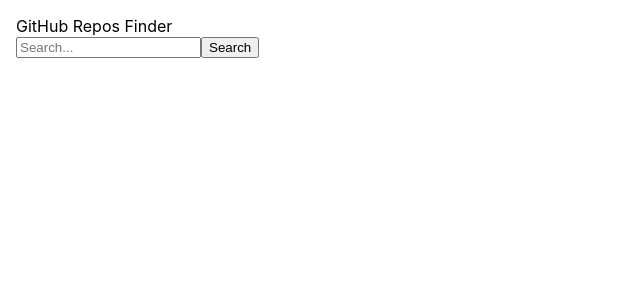
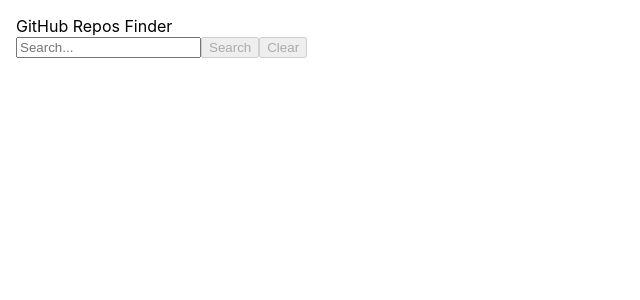
Before and after one commit to krnwnadhi/github-api-repo, a React (Create React App) app: page / in a window 1280 px wide. Shown: the top 300 px of the page, without its empty margins (0-640 px from the left). Built offline with nearby package versions, Linux system fonts and the light colour scheme.

Commit message:
handle error & button

```diff
--- a/src/components/GitData.js
+++ b/src/components/GitData.js
@@ -2,12 +2,12 @@
 
 const GitData = (props) => {
     const { repo } = props;
-    console.log("List of Repository:", repo.data);
+    // console.log("List of Repository:", repo.data);
 
     const repoList =
         repo.length !== 0 ? (
             repo.data.map((item) => (
-                <li key={item.id}>
+                <li style={{ listStyle: "decimal" }} key={item.id}>
                     <a href={item.html_url} target="_blank" rel="noreferrer">
                         {item.name}
                     </a>
--- a/src/components/SearchBox.js
+++ b/src/components/SearchBox.js
@@ -1,4 +1,4 @@
-import React, { useState } from "react";
+import React, { useEffect, useState } from "react";
 
 import GitData from "./GitData";
 import axios from "axios";
@@ -6,27 +6,40 @@
 const SearchBox = () => {
     const [input, setInput] = useState("");
     const [repo, setRepo] = useState([]);
+    const [loading, setLoading] = useState(false);
+    const [hasError, setHasError] = useState(false);
+
+    useEffect(() => {
+        setRepo([]);
+        setHasError(false);
+    }, [input]);
 
     const handleChange = (e) => {
         setInput(e.target.value);
-        // console.log(e.target.value);
     };
 
     const handleClick = async (e) => {
-        // console.log(input);
-        e.preventDefault();
+        setLoading(true);
+
         try {
             const result = await axios(
                 `https://api.github.com/users/${input}/repos`
             );
             setRepo(result);
+            setLoading(false);
         } catch (error) {
-            console.log(error);
+            setLoading(false);
+            setHasError(true);
         }
     };
-    // console.log(repo);
+
+    const handleDelete = () => {
+        setInput("");
+    };
+
     return (
         <>
+            {hasError === false ? (
                 <div>
                     <input
                         type="text"
@@ -34,9 +47,31 @@
                         value={input}
                         onChange={handleChange}
                     />
-                <button onClick={handleClick}>Search</button>
+                    <button onClick={handleClick} disabled={!input}>
+                        {loading ? "Searching..." : "Search"}
+                    </button>
+                    <button onClick={handleDelete} disabled={!input}>
+                        Clear
+                    </button>
+                    <GitData repo={repo} />
                 </div>
-            <GitData repo={repo} />
+            ) : (
+                <div>
+                    <input
+                        type="text"
+                        placeholder="Search..."
+                        value={input}
+                        onChange={handleChange}
+                    />
+                    <button onClick={handleClick} disabled={!input}>
+                        {loading ? "Searching..." : "Search"}
+                    </button>
+                    <button onClick={handleDelete} disabled={!input}>
+                        Clear
+                    </button>
+                    <h2>Ooops.. Username Not Found</h2>
+                </div>
+            )}
         </>
     );
 };
```
Lines whose indentation alone changed are shown as unchanged.
